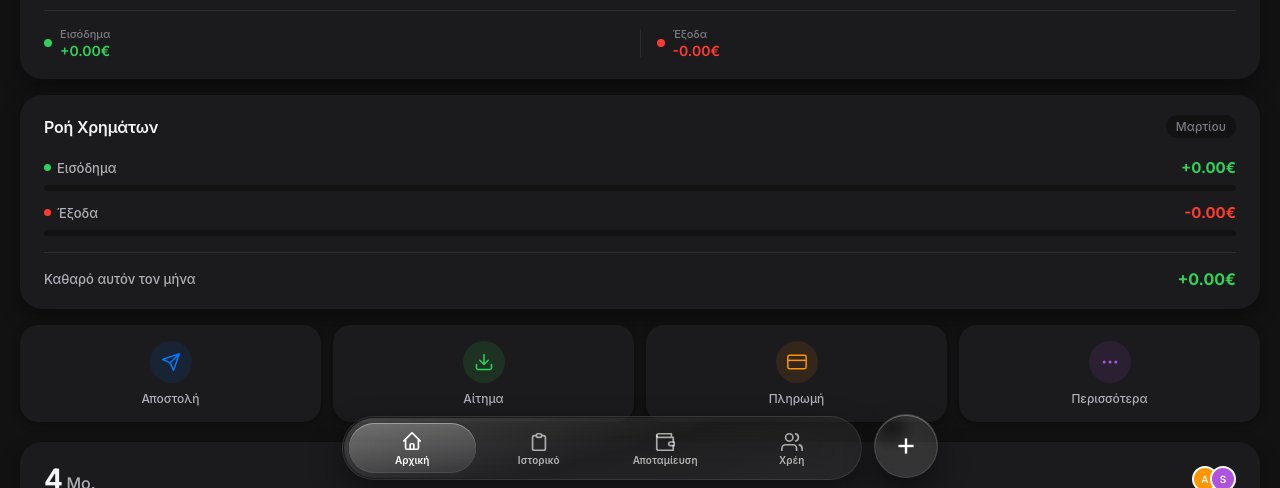
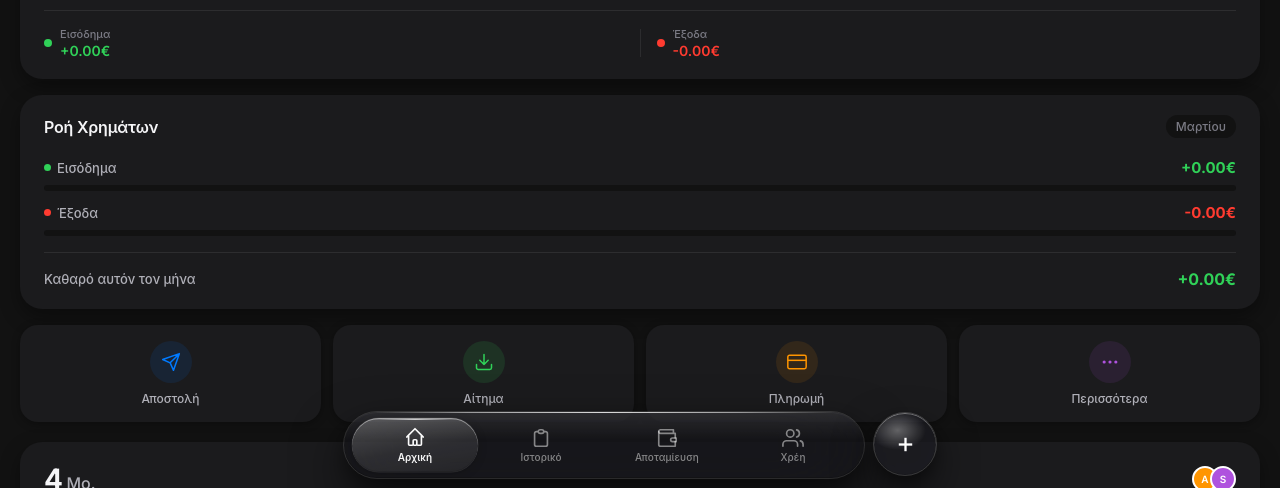
Before and after one commit to HackerXYT/Evox-Uno, a plain HTML site: page Tazro/index.html in a window 1280 px wide. Shown: the part 312-800 px from the top of the page. Drawn offline with Linux system fonts and the light colour scheme; no server answers; sample sign-in values are in the browser's storage.

Commit message:
Navbar Tazro

```diff
--- a/Tazro/css/styles.css
+++ b/Tazro/css/styles.css
@@ -215,6 +215,7 @@ img {
 }
 
 /* --- Tab Bar (iOS Liquid Glass) --- */
+/* ===== iOS 26 LIQUID GLASS TAB BAR ===== */
 .tab-nav-shell {
   position: absolute;
   left: 0;
@@ -223,9 +224,9 @@ img {
   display: flex;
   align-items: flex-end;
   justify-content: center;
-  gap: 12px;
-  padding: 0 14px;
-  padding-bottom: calc(env(safe-area-inset-bottom, 8px) + 8px);
+  gap: 10px;
+  padding: 0 12px;
+  padding-bottom: calc(env(safe-area-inset-bottom, 10px) + 10px);
   z-index: 100;
   pointer-events: none;
 }
@@ -235,26 +236,58 @@ img {
   display: flex;
   align-items: center;
   justify-content: space-between;
-  width: min(520px, 100% - 78px);
-  height: 64px;
-  padding: 6px;
+  width: min(520px, 100% - 76px);
+  height: 66px;
+  padding: 6px 8px;
   border-radius: 999px;
-  background: linear-gradient(148deg, rgba(255, 255, 255, 0), rgba(255, 255, 255, 0.06));
-  border: 1px solid rgba(255, 255, 255, 0.1);
-  box-shadow: 0 14px 32px rgba(0, 0, 0, 0.42);
-  backdrop-filter: blur(28px) saturate(1.35);
-  -webkit-backdrop-filter: blur(28px) saturate(1.35);
+  /* Liquid glass — dark-tinted base with heavy blur */
+  background: rgba(22, 22, 26, 0.58);
+  border: none;
+  outline: 1px solid rgba(255, 255, 255, 0.13);
+  outline-offset: 0px;
+  box-shadow:
+    0 24px 52px rgba(0, 0, 0, 0.6),
+    0 8px 18px rgba(0, 0, 0, 0.32),
+    0 1px 0 rgba(255, 255, 255, 0.04) inset,
+    0 -1px 0 rgba(0, 0, 0, 0.18) inset;
+  backdrop-filter: blur(44px) saturate(1.9) brightness(1.08);
+  -webkit-backdrop-filter: blur(44px) saturate(1.9) brightness(1.08);
   overflow: hidden;
   pointer-events: auto;
 }
 
+/* Top edge specular — simulates light hitting the rim */
 .tab-bar::before {
   content: '';
   position: absolute;
-  inset: 1px;
-  border-radius: inherit;
-  background: linear-gradient(165deg, rgba(255, 255, 255, 0.2), rgba(255, 255, 255, 0) 54%);
+  top: 0;
+  left: 6%;
+  right: 6%;
+  height: 1px;
+  background: linear-gradient(
+    90deg,
+    transparent 0%,
+    rgba(255, 255, 255, 0.5) 20%,
+    rgba(255, 255, 255, 0.82) 50%,
+    rgba(255, 255, 255, 0.5) 80%,
+    transparent 100%
+  );
   pointer-events: none;
+  z-index: 10;
+}
+
+/* Upper glass tint — interior glow near the top surface */
+.tab-bar::after {
+  content: '';
+  position: absolute;
+  top: 0;
+  left: 0;
+  right: 0;
+  height: 42%;
+  border-radius: 999px 999px 0 0;
+  background: linear-gradient(180deg, rgba(255, 255, 255, 0.09) 0%, transparent 100%);
+  pointer-events: none;
+  z-index: 0;
 }
 
 .tab-item {
@@ -263,59 +296,85 @@ img {
   flex-direction: column;
   align-items: center;
   justify-content: center;
-  gap: 1px;
-  min-width: 58px;
-  height: 100%;
+  gap: 2px;
+  min-width: 56px;
+  height: 54px;
   border-radius: 999px;
-  transition: transform var(--duration-fast) var(--ease-spring),
-    background var(--duration-fast) var(--ease-smooth),
-    box-shadow var(--duration-fast) var(--ease-smooth);
+  transition:
+    transform 0.22s cubic-bezier(0.34, 1.56, 0.64, 1),
+    background 0.18s ease,
+    box-shadow 0.18s ease;
   position: relative;
   z-index: 1;
-}
-
-
+  cursor: pointer;
+  -webkit-tap-highlight-color: transparent;
+}
 
 .tab-item:active {
-  transform: scale(0.94);
+  transform: scale(0.88);
 }
 
 .tab-item svg {
   width: 22px;
   height: 22px;
-  stroke: rgba(255, 255, 255, 0.62);
-  stroke-width: 1.85;
+  stroke: rgba(255, 255, 255, 0.48);
+  stroke-width: 1.8;
   fill: none;
-  transition: stroke var(--duration-fast) var(--ease-smooth),
-    transform var(--duration-fast) var(--ease-spring);
+  transition:
+    stroke 0.18s ease,
+    transform 0.26s cubic-bezier(0.34, 1.56, 0.64, 1);
 }
 
 .tab-item span {
   font-size: 10px;
   letter-spacing: 0.01em;
+  font-weight: 500;
+  color: rgba(255, 255, 255, 0.48);
+  transition: color 0.18s ease, font-weight 0.18s ease;
+}
+
+/* Active tab — frosted glass capsule embedded in the bar */
+.tab-item.active {
+  background: linear-gradient(
+    170deg,
+    rgba(255, 255, 255, 0.24) 0%,
+    rgba(255, 255, 255, 0.1) 55%,
+    rgba(255, 255, 255, 0.06) 100%
+  );
+  box-shadow:
+    inset 0 1px 0 rgba(255, 255, 255, 0.45),
+    inset 0 -1px 0 rgba(0, 0, 0, 0.12),
+    0 2px 10px rgba(0, 0, 0, 0.22),
+    0 0 0 0.5px rgba(255, 255, 255, 0.12);
+}
+
+/* Specular line on top of active capsule */
+.tab-item.active::before {
+  content: '';
+  position: absolute;
+  top: 1px;
+  left: 14%;
+  right: 14%;
+  height: 1px;
+  background: linear-gradient(90deg, transparent, rgba(255, 255, 255, 0.7) 50%, transparent);
+  border-radius: 999px;
+  pointer-events: none;
+}
+
+.tab-item.active svg {
+  stroke: rgba(255, 255, 255, 0.98);
+  transform: translateY(-1px);
+}
+
+.tab-item.active span {
+  color: rgba(255, 255, 255, 0.96);
   font-weight: 600;
-  color: rgba(255, 255, 255, 0.66);
-  transition: color var(--duration-fast) var(--ease-smooth);
-}
-
-.tab-item.active {
-  background: linear-gradient(175deg, rgba(255, 255, 255, 0.26), rgba(255, 255, 255, 0.08));
-  box-shadow: inset 0 1px 0 rgba(255, 255, 255, 0.35), inset 0 -1px 0 rgba(255, 255, 255, 0.08);
-}
-
-
-.tab-item.active svg {
-  stroke: #fff;
-  transform: translateY(-1px);
-}
-
-.tab-item.active span {
-  color: #fff;
-}
-
+}
+
+/* FAB — liquid glass sphere with hemispherical highlight */
 .fab-add-btn {
-  width: 64px;
-  height: 64px;
+  width: 62px;
+  height: 62px;
   border-radius: 50%;
   display: flex;
   align-items: center;
@@ -323,26 +382,39 @@ img {
   align-self: center;
   margin-bottom: 2px;
   color: #fff;
-  background: radial-gradient(circle at 28% 22%, rgb(255 255 255 / 0%), rgb(255 255 255 / 9%) 35%, rgba(255, 255, 255, 0.08) 70%), linear-gradient(160deg, rgb(255 255 255 / 2%), rgb(255 255 255 / 5%));
-  border: 1px solid rgba(255, 255, 255, 0.1);
-  box-shadow: 0 16px 30px rgba(0, 0, 0, 0.45), inset 0 1px 0 rgba(255, 255, 255, 0.3);
-  backdrop-filter: blur(28px) saturate(1.4);
-  -webkit-backdrop-filter: blur(28px) saturate(1.4);
-  transition: transform var(--duration-fast) var(--ease-spring),
-    box-shadow var(--duration-fast) var(--ease-smooth),
-    background var(--duration-fast) var(--ease-smooth);
+  background:
+    radial-gradient(ellipse 65% 45% at 38% 28%, rgba(255, 255, 255, 0.32) 0%, transparent 70%),
+    rgba(30, 30, 36, 0.62);
+  border: none;
+  outline: 1px solid rgba(255, 255, 255, 0.18);
+  outline-offset: 0px;
+  box-shadow:
+    0 18px 40px rgba(0, 0, 0, 0.55),
+    0 6px 14px rgba(0, 0, 0, 0.3),
+    inset 0 1px 0 rgba(255, 255, 255, 0.38),
+    inset 0 -1px 0 rgba(0, 0, 0, 0.15);
+  backdrop-filter: blur(44px) saturate(1.9) brightness(1.08);
+  -webkit-backdrop-filter: blur(44px) saturate(1.9) brightness(1.08);
+  transition:
+    transform 0.22s cubic-bezier(0.34, 1.56, 0.64, 1),
+    box-shadow 0.18s ease;
   pointer-events: auto;
+  -webkit-tap-highlight-color: transparent;
 }
 
 .fab-add-btn svg {
-  width: 26px;
-  height: 26px;
+  width: 23px;
+  height: 23px;
   stroke: currentColor;
+  stroke-width: 2.4;
 }
 
 .fab-add-btn:active {
-  transform: scale(0.93);
-  box-shadow: 0 10px 20px rgba(0, 0, 0, 0.45), inset 0 1px 0 rgba(255, 255, 255, 0.22);
+  transform: scale(0.88);
+  box-shadow:
+    0 8px 20px rgba(0, 0, 0, 0.5),
+    inset 0 1px 0 rgba(255, 255, 255, 0.22),
+    inset 0 -1px 0 rgba(0, 0, 0, 0.18);
 }
 
 /* --- HOME VIEW --- */
@@ -2655,24 +2727,28 @@ img {
   }
 
   .tab-nav-shell {
-    gap: 10px;
+    gap: 9px;
     padding-left: 10px;
     padding-right: 10px;
   }
 
   .tab-bar {
-    width: calc(100% - 70px);
-    height: 60px;
-    padding: 5px;
+    width: calc(100% - 72px);
+    height: 62px;
+    padding: 5px 6px;
+  }
+
+  .tab-item {
+    height: 50px;
   }
 
   .tab-item svg {
-    width: 21px;
-    height: 21px;
+    width: 20px;
+    height: 20px;
   }
 
   .tab-item span {
-    font-size: 9px;
+    font-size: 9.5px;
   }
 
   .fab-add-btn {
@@ -2681,8 +2757,8 @@ img {
   }
 
   .fab-add-btn svg {
-    width: 24px;
-    height: 24px;
+    width: 22px;
+    height: 22px;
   }
 }
 
@@ -3345,5 +3421,5 @@ img {
 
 
 .tab-item.active.largetxt {
-  border-radius: 14px;
-}
+  border-radius: 16px;
+}
```
